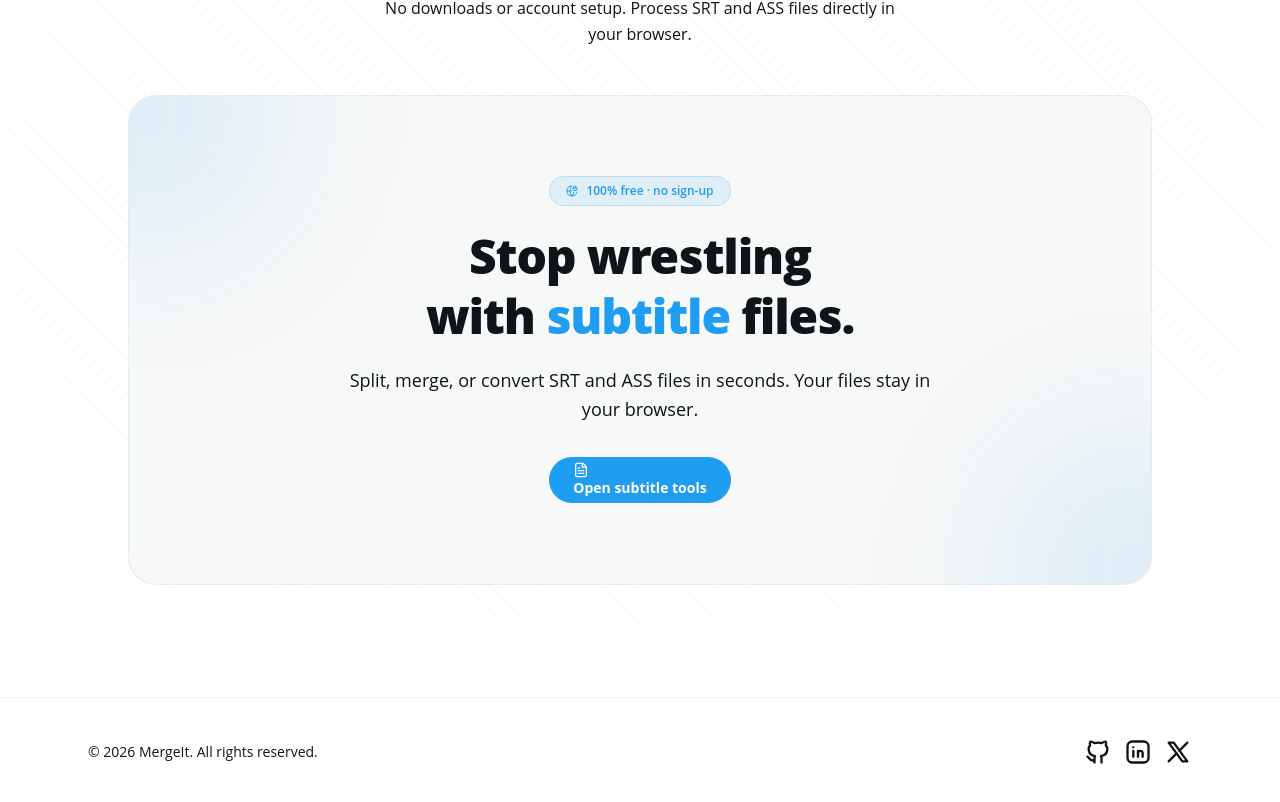
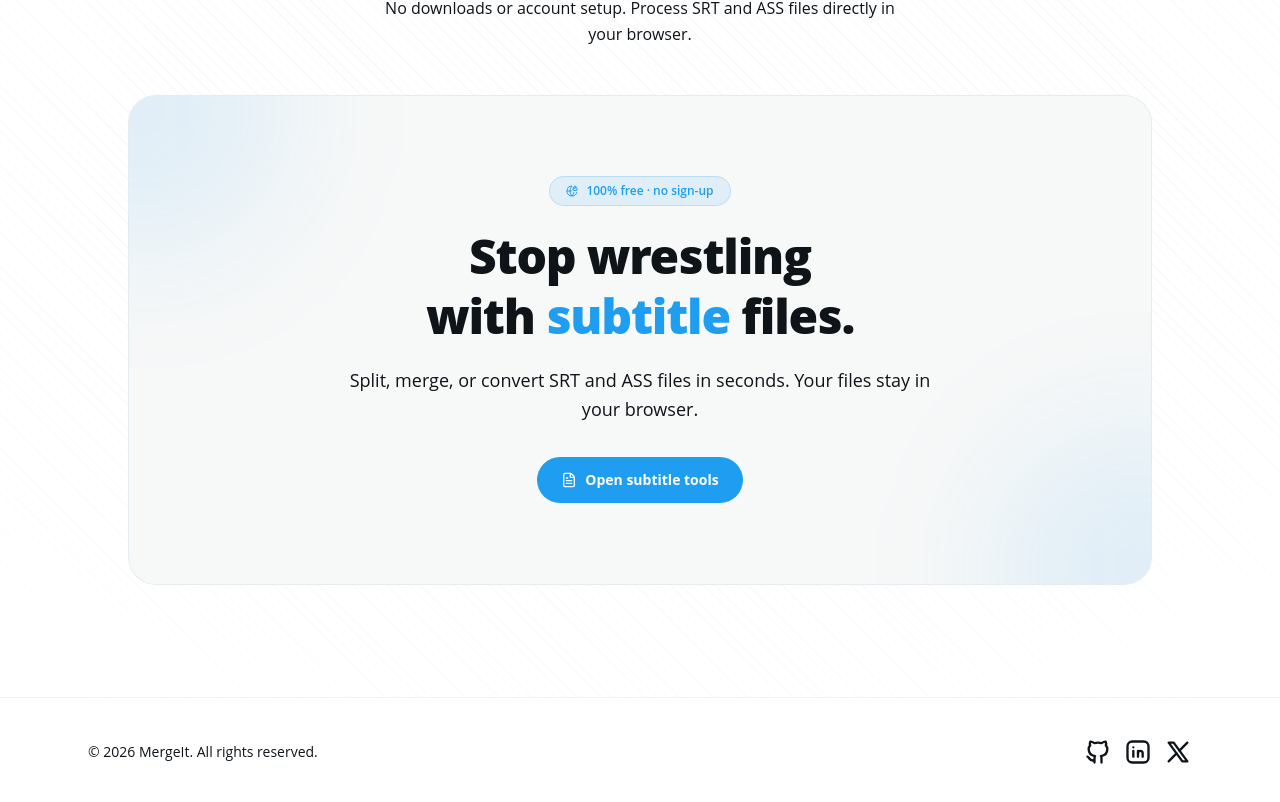
Before and after one commit to Sarahnajat/mergeit-tool, a Next.js app: page /how-it-works in a window 1280 px wide. Shown: the part 1209-2011 px from the top of the page. Built offline with nearby package versions, Linux system fonts and the light colour scheme.

Commit message:
update cta section button

```diff
--- a/components/CtaSection.tsx
+++ b/components/CtaSection.tsx
@@ -1,11 +1,11 @@
-"use client"
+"use client";
 
-import Link from "next/link"
-import { FileText, FilePenLine, GlobeLock } from "lucide-react"
+import Link from "next/link";
+import { FileText, FilePenLine, GlobeLock } from "lucide-react";
 
-import { Badge } from "@/components/ui/badge"
-import { Button } from "@/components/ui/button"
-import { MotionDiv } from "@/lib/motion"
+import { Badge } from "@/components/ui/badge";
+import { Button } from "@/components/ui/button";
+import { MotionDiv } from "@/lib/motion";
 
 export function CtaSection() {
   return (
@@ -28,7 +28,7 @@ export function CtaSection() {
           >
             <Badge
               variant="secondary"
-              className="mb-4 inline-flex items-center gap-1.5 rounded-full border border-primary/20 bg-primary/10 px-3.5 py-1 text-[11px] font-semibold tracking-[0.18em] text-primary"
+              className="mb-4 inline-flex flex-row items-center gap-1.5 whitespace-nowrap rounded-full border border-primary/20 bg-primary/10 px-3.5 py-1 text-[11px] font-semibold tracking-[0.18em] text-primary"
             >
               <FilePenLine className="size-3.5" aria-hidden="true" />
               GET STARTED
@@ -64,7 +64,7 @@ export function CtaSection() {
           >
             <Badge
               variant="secondary"
-              className="mb-5 inline-flex items-center gap-2 rounded-full border border-primary/20 bg-primary/10 px-4 py-1.5 text-xs font-semibold text-primary"
+              className="mb-5 inline-flex flex-row items-center gap-2 whitespace-nowrap rounded-full border border-primary/20 bg-primary/10 px-4 py-1.5 text-xs font-semibold text-primary"
             >
               <GlobeLock className="size-3.5" aria-hidden="true" />
               100% free · no sign-up
@@ -89,7 +89,11 @@ export function CtaSection() {
                 size="lg"
                 className="h-12 w-full rounded-xl px-6 text-sm font-bold shadow-sm transition-colors hover:bg-primary/90 focus-visible:ring-2 focus-visible:ring-primary focus-visible:ring-offset-2 sm:w-auto"
               >
-                <Link href="#features" aria-label="Open MergeIt subtitle tools">
+                <Link
+                  href="#features"
+                  aria-label="Open MergeIt subtitle tools"
+                  className="inline-flex flex-row items-center justify-center whitespace-nowrap"
+                >
                   <FileText className="mr-2 size-4" aria-hidden="true" />
                   Open subtitle tools
                 </Link>
@@ -99,7 +103,7 @@ export function CtaSection() {
         </div>
       </div>
     </section>
-  )
+  );
 }
 
-export default CtaSection
+export default CtaSection;
--- a/components/FeaturesSection.tsx
+++ b/components/FeaturesSection.tsx
@@ -14,7 +14,7 @@ import { Card, CardContent } from "@/components/ui/card";
 import {Badge} from "@/components/ui/badge"
 import Link from "next/link";
 import { ArrowRight, FootprintsIcon } from "lucide-react";
-type ToolId = "split" | "merge" | "Convert";
+type ToolId = "split" | "merge" | "convert";
 
 function hashToTool(hash: string): ToolId | null {
   switch (hash.replace("#", "").toLowerCase()) {
@@ -23,7 +23,7 @@ function hashToTool(hash: string): ToolId | null {
     case "merge":
       return "merge";
     case "convert":
-      return "Convert";
+      return "convert";
     default:
       return null;
   }
@@ -61,7 +61,7 @@ const tools: {
     multiple: true,
   },
   {
-    id: "Convert",
+    id: "convert",
     title: "Convert",
     label: "ASS ↔ SRT Converter",
     color: "from-chart-1/20",
@@ -105,7 +105,7 @@ export const FeaturesSection = () => {
   useEffect(() => {
     const handleSelectTool = (event: Event) => {
       const detail = (event as CustomEvent<"split" | "merge" | "convert">).detail;
-      const toolMap = { split: "split", merge: "merge", convert: "Convert" } as const;
+      const toolMap = { split: "split", merge: "merge", convert: "convert" } as const;
       const tool = toolMap[detail];
       if (!tool) return;
 
@@ -308,7 +308,7 @@ export const FeaturesSection = () => {
                       onAddFiles={handleFileSelect}
                     />
                   )}
-                  {activeTool === "Convert" && (
+                  {activeTool === "convert" && (
                     <ConvertFilesPanel files={files} />
                   )}
 
```
